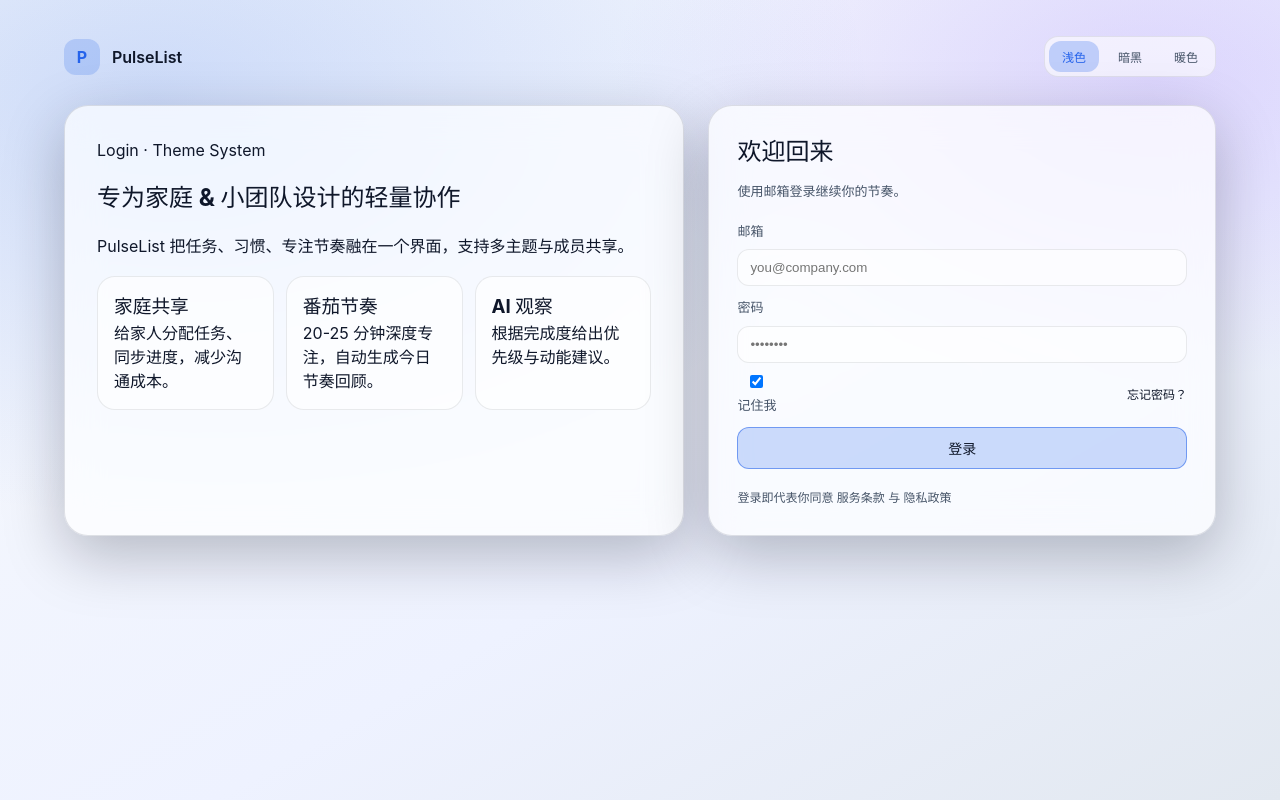
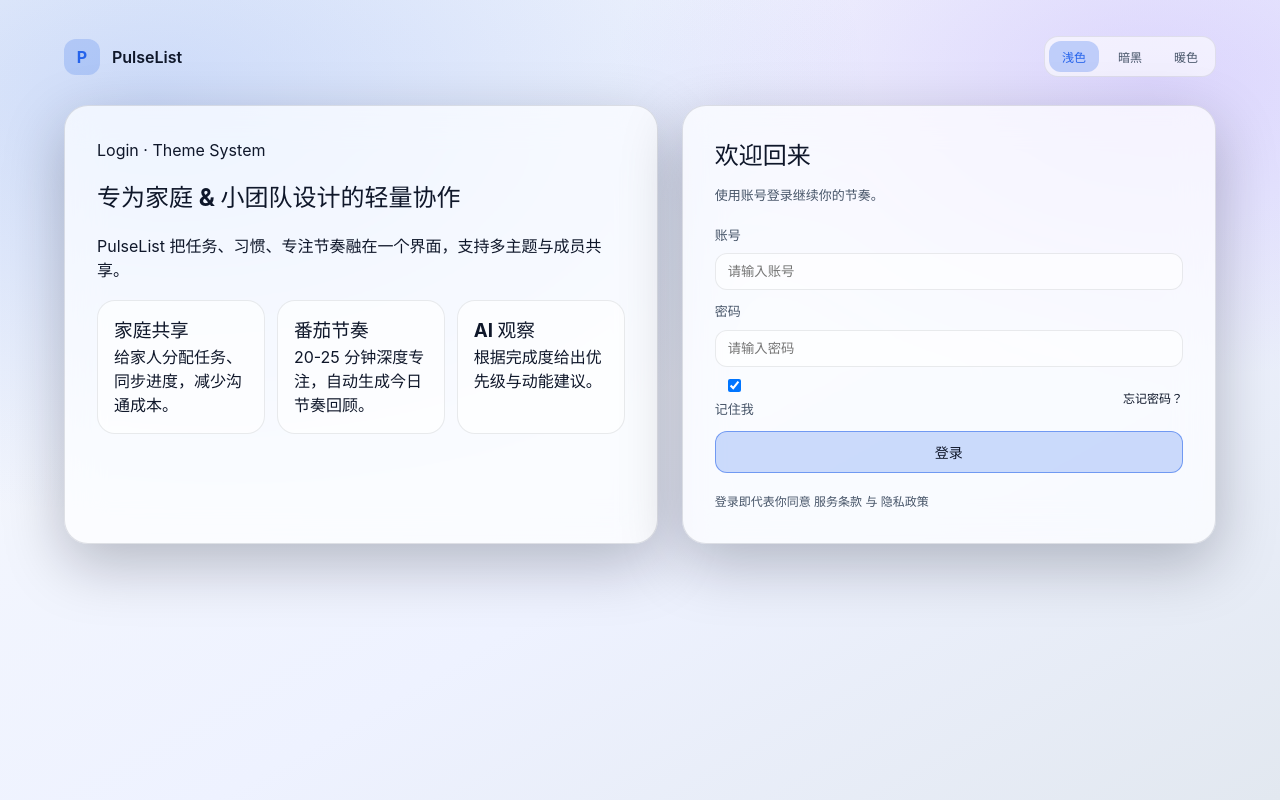
Before and after one commit to mdzz-debug/LGT-first-project, a Vue app: page /login in a window 1280 px wide. Built offline with nearby package versions, Linux system fonts and the light colour scheme.

Commit message:
Refine login layout and add animations

```diff
--- a/src/style.css
+++ b/src/style.css
@@ -103,8 +103,9 @@ body {
 
 .auth {
   display: grid;
-  grid-template-columns: minmax(0, 1.1fr) minmax(0, 0.9fr);
+  grid-template-columns: minmax(0, 1fr) minmax(0, 0.9fr);
   gap: 24px;
+  align-items: stretch;
 }
 
 .promo {
@@ -112,13 +113,16 @@ body {
   display: flex;
   flex-direction: column;
   gap: 18px;
+  animation: fade-up 0.6s ease both;
 }
 
 .login-card {
-  padding: 28px;
+  padding: 32px;
   display: flex;
   flex-direction: column;
   gap: 12px;
+  animation: fade-up 0.7s ease both;
+  animation-delay: 0.05s;
 }
 
 .highlight-grid {
@@ -159,13 +163,16 @@ body {
 
 .row {
   display: flex;
+  flex-direction: row;
   justify-content: space-between;
   align-items: center;
+  gap: 12px;
+  flex-wrap: nowrap;
   font-size: 12px;
 }
 
 .checkbox {
-  display: flex;
+  display: inline-flex;
   align-items: center;
   gap: 6px;
 }
@@ -518,4 +525,21 @@ body {
     flex-direction: column;
     align-items: flex-start;
   }
+
+  .row {
+    flex-direction: column;
+    align-items: flex-start;
+    gap: 8px;
+  }
 }
+
+@keyframes fade-up {
+  from {
+    opacity: 0;
+    transform: translateY(12px);
+  }
+  to {
+    opacity: 1;
+    transform: translateY(0);
+  }
+}
--- a/src/views/LoginView.vue
+++ b/src/views/LoginView.vue
@@ -63,16 +63,16 @@ const login = () => {
 
       <section class="login-card glass">
         <h2>欢迎回来</h2>
-        <p class="muted">使用邮箱登录继续你的节奏。</p>
+        <p class="muted">使用账号登录继续你的节奏。</p>
 
         <form class="form" @submit.prevent="login">
           <label>
-            <span>邮箱</span>
-            <input type="email" placeholder="you@company.com" />
+            <span>账号</span>
+            <input type="text" placeholder="请输入账号" />
           </label>
           <label>
             <span>密码</span>
-            <input type="password" placeholder="••••••••" />
+            <input type="password" placeholder="请输入密码" />
           </label>
           <div class="row">
             <label class="checkbox">
```
